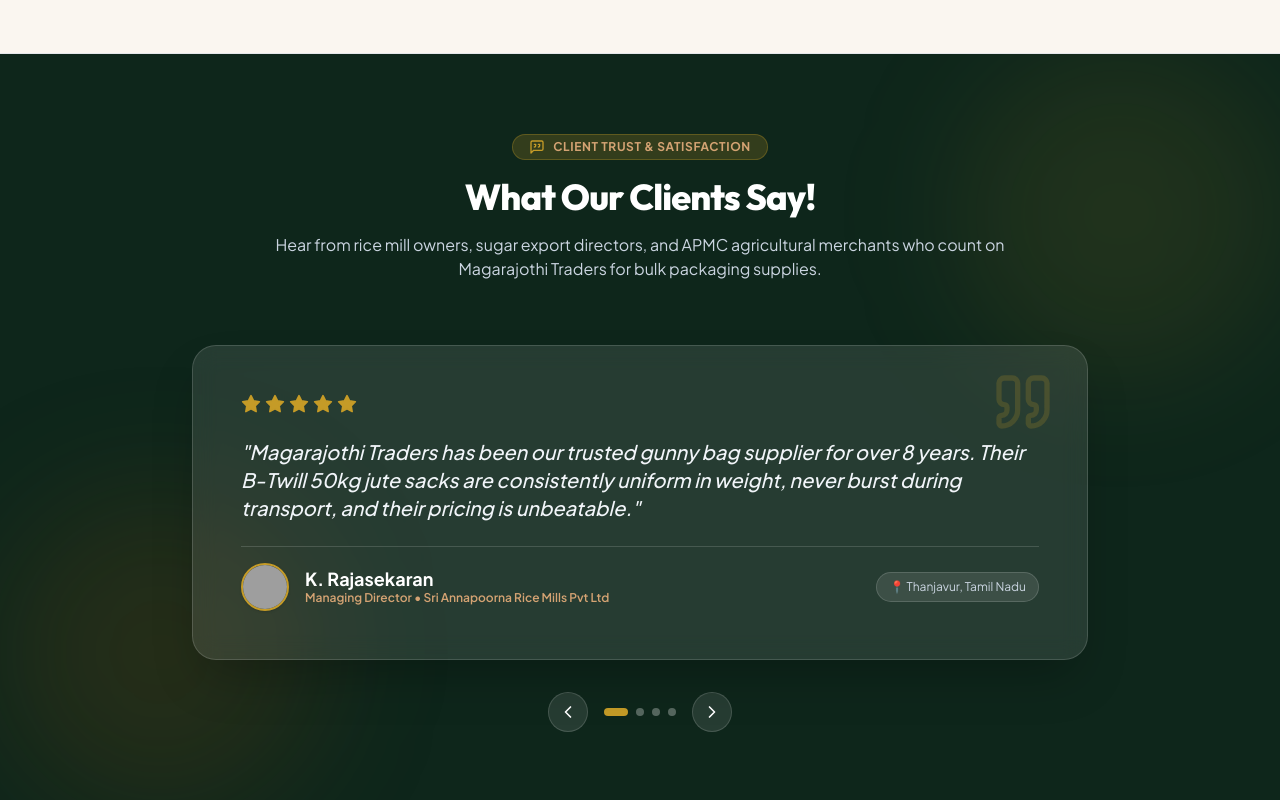
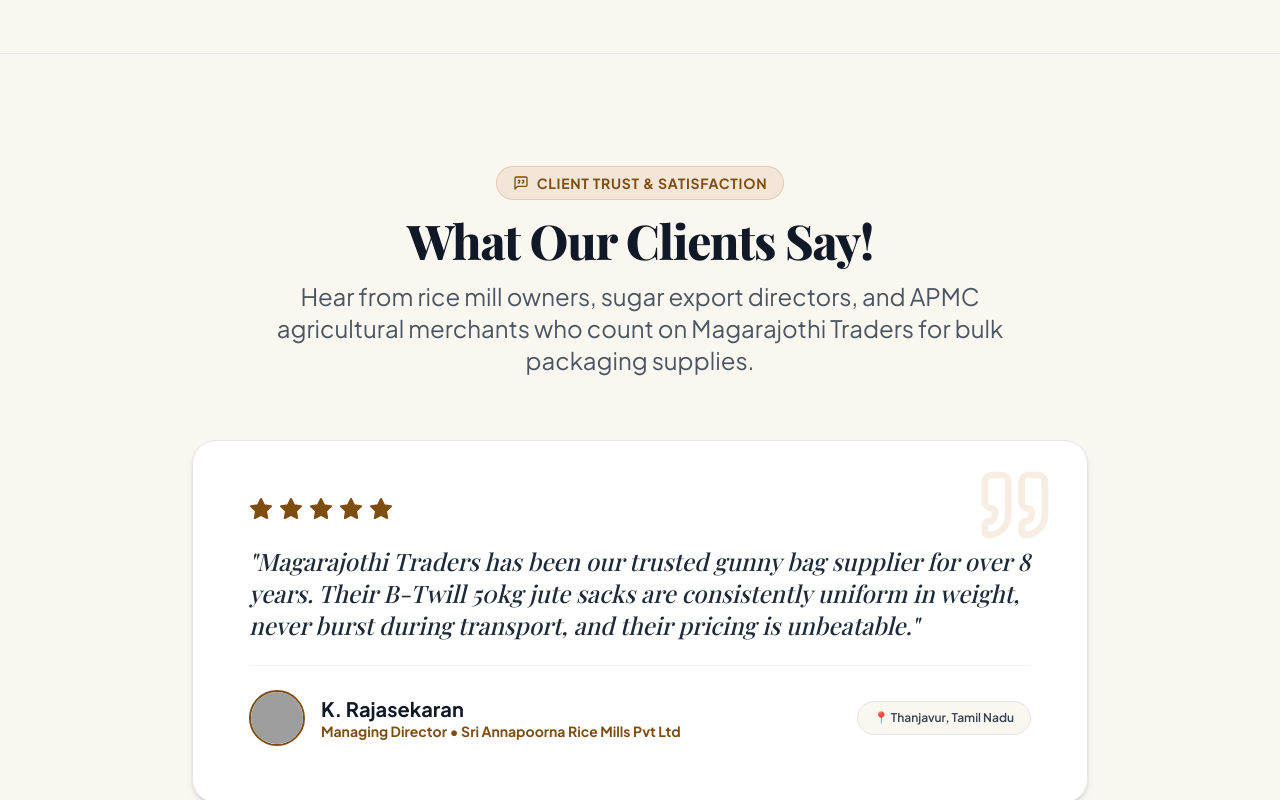
Before and after one commit to hariharasuthanp24-AAH/MAGARAJOTHI-TRADERS, a React (Vite) app in the folder frontend/: page / in a window 1280 px wide. Shown: the part 3780-4580 px from the top of the page. Built offline with nearby package versions, Linux system fonts and the light colour scheme; no server answers; grey boxes are pictures that could not be loaded; a web font is replaced by a local one.

Commit message:
UI/UX Structural Refactor: Complete proportional alignment based on reference site while preserving bright earthy theme

```diff
--- a/frontend/src/components/Testimonials.jsx
+++ b/frontend/src/components/Testimonials.jsx
@@ -60,25 +60,21 @@
   const t = testimonials[activeIdx];
 
   return (
-    <section id="testimonials-section" className="py-20 bg-brand-navy text-white relative overflow-hidden">
-      {/* Background Ornaments */}
-      <div className="absolute top-0 right-0 w-80 h-80 bg-jute/10 rounded-full blur-3xl pointer-events-none"></div>
-      <div className="absolute bottom-0 left-0 w-80 h-80 bg-jute-dark/20 rounded-full blur-3xl pointer-events-none"></div>
-
+    <section id="testimonials-section" className="py-20 md:py-28 bg-[#FAF6F0] font-sans border-b border-gray-200 relative overflow-hidden">
       <div className="max-w-7xl mx-auto px-4 sm:px-6 lg:px-8 relative z-10">
 
-        {/* Header */}
-        <div className="text-center max-w-3xl mx-auto mb-16 space-y-4">
-          <div className="inline-flex items-center space-x-2 bg-jute/20 text-jute-light border border-jute/30 px-4 py-1 rounded-full text-xs font-bold uppercase tracking-wider">
-            <MessageSquareQuote className="w-4 h-4 text-jute" />
+        {/* Scaled Section Header */}
+        <div className="text-center max-w-4xl mx-auto mb-16 space-y-4">
+          <div className="inline-flex items-center space-x-2 bg-jute-light/20 text-jute-dark border border-jute-light/40 px-4 py-1.5 rounded-full text-sm font-bold uppercase tracking-wider">
+            <MessageSquareQuote className="w-4 h-4 text-jute-dark" />
             <span>CLIENT TRUST & SATISFACTION</span>
           </div>
 
-          <h2 className="text-3xl sm:text-4xl font-heading font-extrabold text-white tracking-tight">
+          <h2 className="font-serif text-4xl md:text-5xl font-extrabold text-gray-900 tracking-tight">
             What Our Clients Say!
           </h2>
 
-          <p className="text-slate-300 text-base">
+          <p className="text-xl md:text-2xl text-gray-600 max-w-3xl mx-auto mt-4 leading-relaxed font-normal">
             Hear from rice mill owners, sugar export directors, and APMC agricultural merchants who count on Magarajothi Traders for bulk packaging supplies.
           </p>
         </div>
@@ -86,39 +82,39 @@
         {/* Carousel Card */}
         <div className="max-w-4xl mx-auto relative">
 
-          <div className="bg-white/10 backdrop-blur-md rounded-3xl p-8 sm:p-12 border border-white/15 shadow-2xl relative">
+          <div className="bg-white rounded-3xl p-8 sm:p-14 border border-gray-200 shadow-md relative">
 
-            <Quote className="w-16 h-16 text-jute/20 absolute top-6 right-8 pointer-events-none" />
+            <Quote className="w-20 h-20 text-jute-light/20 absolute top-6 right-8 pointer-events-none" />
 
             <div className="space-y-6">
 
               {/* Rating Stars */}
-              <div className="flex space-x-1">
+              <div className="flex space-x-1.5">
                 {[...Array(t.rating)].map((_, i) => (
-                  <Star key={i} className="w-5 h-5 fill-jute text-jute" />
+                  <Star key={i} className="w-6 h-6 fill-jute-dark text-jute-dark" />
                 ))}
               </div>
 
               {/* Quote text */}
-              <p className="text-lg sm:text-xl text-slate-100 font-medium leading-relaxed italic">
+              <p className="text-xl sm:text-2xl text-gray-800 font-medium leading-relaxed italic font-serif">
                 "{t.quote}"
               </p>
 
               {/* Reviewer Details with Avatar */}
-              <div className="pt-4 border-t border-white/15 flex flex-col sm:flex-row sm:items-center justify-between gap-4">
+              <div className="pt-6 border-t border-gray-100 flex flex-col sm:flex-row sm:items-center justify-between gap-4">
                 <div className="flex items-center space-x-4">
                   <img
                     src={t.avatar}
                     alt={t.name}
-                    className="w-12 h-12 rounded-full object-cover border-2 border-jute shadow"
+                    className="w-14 h-14 rounded-full object-cover border-2 border-jute-dark shadow-sm"
                   />
                   <div>
-                    <h4 className="text-lg font-bold text-white leading-tight">{t.name}</h4>
-                    <p className="text-xs text-jute-light font-semibold">{t.role} • {t.company}</p>
+                    <h4 className="text-xl font-bold text-gray-900 leading-tight">{t.name}</h4>
+                    <p className="text-sm text-jute-dark font-bold">{t.role} • {t.company}</p>
                   </div>
                 </div>
 
-                <span className="text-xs text-slate-300 bg-white/10 px-3 py-1.5 rounded-full border border-white/15 w-fit">
+                <span className="text-xs font-semibold text-gray-700 bg-[#FAF6F0] px-4 py-2 rounded-full border border-gray-200 w-fit">
                   📍 {t.location}
                 </span>
               </div>
@@ -128,32 +124,32 @@
           </div>
 
           {/* Carousel Arrows */}
-          <div className="flex justify-center items-center space-x-4 mt-8">
+          <div className="flex justify-center items-center space-x-5 mt-10">
             <button
               onClick={prevTestimonial}
-              className="w-10 h-10 rounded-full bg-white/10 hover:bg-jute text-white flex items-center justify-center transition-all border border-white/15"
+              className="w-12 h-12 rounded-full bg-white hover:bg-jute-dark hover:text-white text-gray-800 flex items-center justify-center transition-all border border-gray-300 shadow-sm"
               aria-label="Previous Testimonial"
             >
-              <ChevronLeft className="w-5 h-5" />
+              <ChevronLeft className="w-6 h-6" />
             </button>
 
             {/* Pagination Dots */}
-            <div className="flex space-x-2">
+            <div className="flex space-x-2.5">
               {testimonials.map((_, idx) => (
                 <button
                   key={idx}
                   onClick={() => setActiveIdx(idx)}
-                  className={`h-2 rounded-full transition-all ${idx === activeIdx ? 'w-6 bg-jute' : 'w-2 bg-white/30'}`}
+                  className={`h-2.5 rounded-full transition-all ${idx === activeIdx ? 'w-8 bg-jute-dark' : 'w-2.5 bg-gray-300'}`}
                 />
               ))}
             </div>
 
             <button
               onClick={nextTestimonial}
-              className="w-10 h-10 rounded-full bg-white/10 hover:bg-jute text-white flex items-center justify-center transition-all border border-white/15"
+              className="w-12 h-12 rounded-full bg-white hover:bg-jute-dark hover:text-white text-gray-800 flex items-center justify-center transition-all border border-gray-300 shadow-sm"
               aria-label="Next Testimonial"
             >
-              <ChevronRight className="w-5 h-5" />
+              <ChevronRight className="w-6 h-6" />
             </button>
           </div>
 
```
